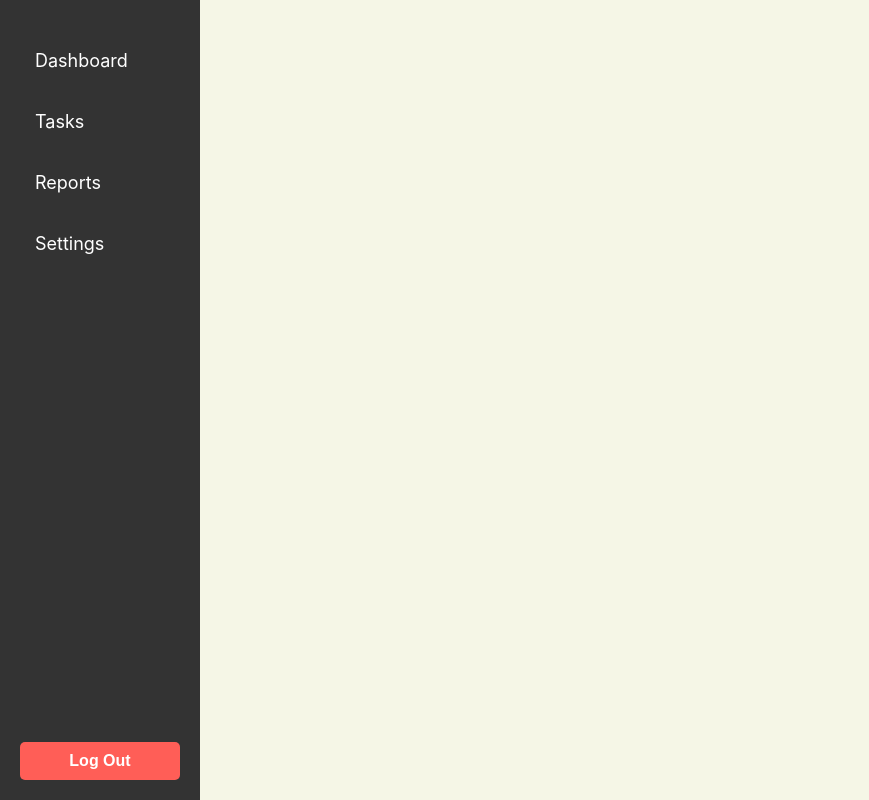
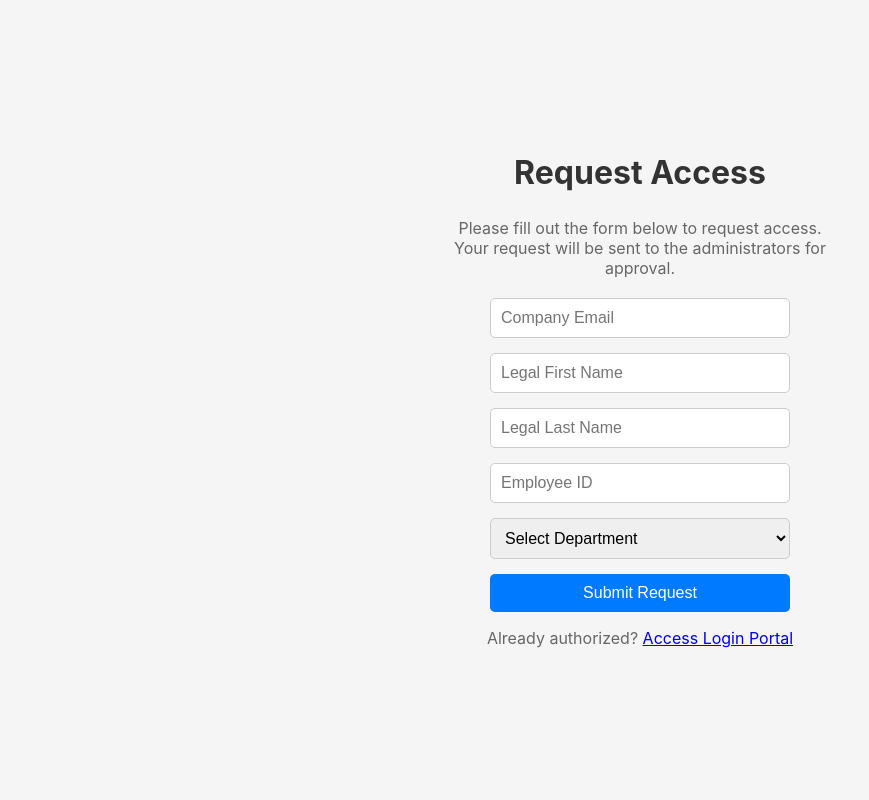
Before and after one commit to akshatpant3002/Senior-Project, a React (Create React App) app in the folder frontend/: page /signup in a window 1280 px wide. Shown: the whole page, without its empty margins (0-869 px from the left). Built offline with nearby package versions, Linux system fonts and the light colour scheme.

Commit message:
Added login, signup pages

```diff
--- a/frontend/src/App.js
+++ b/frontend/src/App.js
@@ -1,22 +1,48 @@
-import React from "react";
-import { BrowserRouter as Router, Routes, Route } from "react-router-dom";
+import React, { useState } from "react";
+import { BrowserRouter as Router, Routes, Route, Navigate } from "react-router-dom";
 import './App.css';
-import Sidebar from './Components/Sidebar'; // Include Sidebar here
+import Sidebar from './Components/Sidebar';
 import TaskManager from './Components/TaskManager';
 import Settings from './Components/Settings';
+import Login from './Components/Login';
+import Signup from './Components/Signup'; // Import Signup component
 
 function App() {
+  // State to track if the user is logged in
+  const [isLoggedIn, setIsLoggedIn] = useState(false);
+
+  // Function to handle login
+  const handleLogin = () => {
+    setIsLoggedIn(true);
+  };
+
+  // Function to handle logout
+  const handleLogout = () => {
+    setIsLoggedIn(false);
+  };
+
   return (
     <Router>
+      {isLoggedIn ? (
+        // Main layout with sidebar and routes after login
         <div className="app">
-        <Sidebar /> {/* Sidebar is now outside Routes to persist across all pages */}
+          <Sidebar handleLogout={handleLogout} /> {/* Pass logout handler to Sidebar */}
           <div className="content" style={{ marginLeft: "200px" }}>
             <Routes>
               <Route path="/" element={<TaskManager />} /> {/* Dashboard */}
               <Route path="/settings" element={<Settings />} /> {/* Settings */}
+              <Route path="*" element={<Navigate to="/" />} /> {/* Redirect unknown routes */}
             </Routes>
           </div>
         </div>
+      ) : (
+        // Login page before authentication
+        <Routes>
+          <Route path="/" element={<Login onLogin={handleLogin} />} />
+          <Route path="/signup" element={<Signup />} />
+          <Route path="*" element={<Navigate to="/" />} /> {/* Redirect unknown routes to login */}
+        </Routes>
+      )}
     </Router>
   );
 }
--- /dev/null
+++ b/frontend/src/Components/Login.js
@@ -0,0 +1,42 @@
+import React, { useState } from "react";
+import { Link } from "react-router-dom";
+import "./Styles/Login.css";
+
+const Login = ({ onLogin }) => {
+  const [username, setUsername] = useState("");
+  const [password, setPassword] = useState("");
+
+  const handleSubmit = () => {
+    if (username && password) {
+      onLogin();
+    } else {
+      alert("Please enter both username and password");
+    }
+  };
+
+  return (
+    <div className="login-container">
+      <h1>Login</h1>
+      <div className="login-form">
+        <input
+          type="text"
+          placeholder="Username"
+          value={username}
+          onChange={(e) => setUsername(e.target.value)}
+        />
+        <input
+          type="password"
+          placeholder="Password"
+          value={password}
+          onChange={(e) => setPassword(e.target.value)}
+        />
+        <button onClick={handleSubmit}>Login</button>
+      </div>
+      <p className="signup-link">
+        Don't have an account? <Link to="/signup">Request Access</Link>
+      </p>
+    </div>
+  );
+};
+
+export default Login;
--- a/frontend/src/Components/Sidebar.js
+++ b/frontend/src/Components/Sidebar.js
@@ -2,12 +2,7 @@ import React from "react";
 import { Link } from "react-router-dom";
 import "./Styles/Sidebar.css";
 
-const Sidebar = () => {
-  const handleLogout = () => {
-    // Add your logout logic here
-    console.log("User logged out");
-  };
-
+const Sidebar = ({ handleLogout }) => {
   return (
     <div className="sidebar">
       <ul>
--- /dev/null
+++ b/frontend/src/Components/Signup.js
@@ -0,0 +1,80 @@
+import React, { useState } from "react";
+import { Link, useNavigate } from "react-router-dom"; // Import useNavigate for redirection
+import "./Styles/Signup.css";
+
+const Signup = () => {
+  const [companyEmail, setCompanyEmail] = useState("");
+  const [firstName, setFirstName] = useState("");
+  const [lastName, setLastName] = useState("");
+  const [department, setDepartment] = useState("");
+  const [employeeId, setEmployeeId] = useState("");
+
+  const navigate = useNavigate(); // Initialize navigate function
+
+  const handleSignup = () => {
+    if (companyEmail && firstName && lastName && department && employeeId) {
+      alert("Your request has been submitted for approval!");
+      navigate("/"); // Redirect to the login page
+    } else {
+      alert("Please fill in all fields.");
+    }
+  };
+
+  return (
+    <div className="signup-container">
+      <h1>Request Access</h1>
+      <p>
+        Please fill out the form below to request access. Your request will be
+        sent to the administrators for approval.
+      </p>
+      <div className="signup-form">
+        <input
+          type="email"
+          placeholder="Company Email"
+          value={companyEmail}
+          onChange={(e) => setCompanyEmail(e.target.value)}
+          required
+        />
+        <input
+          type="text"
+          placeholder="Legal First Name"
+          value={firstName}
+          onChange={(e) => setFirstName(e.target.value)}
+          required
+        />
+        <input
+          type="text"
+          placeholder="Legal Last Name"
+          value={lastName}
+          onChange={(e) => setLastName(e.target.value)}
+          required
+        />
+        <input
+          type="text"
+          placeholder="Employee ID"
+          value={employeeId}
+          onChange={(e) => setEmployeeId(e.target.value)}
+          required
+        />
+        <select
+          value={department}
+          onChange={(e) => setDepartment(e.target.value)}
+          required
+        >
+          <option value="">Select Department</option>
+          <option value="IT">IT</option>
+          <option value="HR">HR</option>
+          <option value="Customer Service">Customer Service</option>
+          <option value="Finance">Finance</option>
+          <option value="Legal">Legal</option>
+        </select>
+        <button onClick={handleSignup}>Submit Request</button>
+      </div>
+      <p className="login-link">
+        Already authorized? <Link to="/">Access Login Portal</Link>
+      </p>
+    </div>
+  );
+};
+
+export default Signup;
--- /dev/null
+++ b/frontend/src/Components/Styles/Login.css
@@ -0,0 +1,43 @@
+.login-container {
+    display: flex;
+    flex-direction: column;
+    justify-content: center;
+    align-items: center;
+    height: 100vh;
+    background-color: #f5f5f5;
+  }
+
+  .login-container h1 {
+    font-size: 2rem;
+    margin-bottom: 20px;
+    color: #333;
+  }
+
+  .login-form {
+    display: flex;
+    flex-direction: column;
+    gap: 15px;
+  }
+
+  .login-form input {
+    padding: 10px;
+    width: 250px;
+    border: 1px solid #ccc;
+    border-radius: 5px;
+    font-size: 16px;
+  }
+
+  .login-form button {
+    padding: 10px;
+    background-color: #007bff;
+    color: white;
+    border: none;
+    border-radius: 5px;
+    font-size: 16px;
+    cursor: pointer;
+    transition: background-color 0.3s ease;
+  }
+
+  .login-form button:hover {
+    background-color: #0056b3;
+  }
--- /dev/null
+++ b/frontend/src/Components/Styles/Signup.css
@@ -0,0 +1,52 @@
+.signup-container {
+    display: flex;
+    flex-direction: column;
+    justify-content: center;
+    align-items: center;
+    height: 100vh;
+    background-color: #f5f5f5;
+  }
+
+  .signup-container h1 {
+    font-size: 2rem;
+    margin-bottom: 10px;
+    color: #333;
+  }
+
+  .signup-container p {
+    font-size: 1rem;
+    margin-bottom: 20px;
+    color: #666;
+    text-align: center;
+    max-width: 400px;
+  }
+
+  .signup-form {
+    display: flex;
+    flex-direction: column;
+    gap: 15px;
+    width: 300px;
+  }
+
+  .signup-form input,
+  .signup-form select {
+    padding: 10px;
+    border: 1px solid #ccc;
+    border-radius: 5px;
+    font-size: 16px;
+  }
+
+  .signup-form button {
+    padding: 10px;
+    background-color: #007bff;
+    color: white;
+    border: none;
+    border-radius: 5px;
+    font-size: 16px;
+    cursor: pointer;
+    transition: background-color 0.3s ease;
+  }
+
+  .signup-form button:hover {
+    background-color: #0056b3;
+  }
```
Lines whose indentation alone changed are shown as unchanged.
